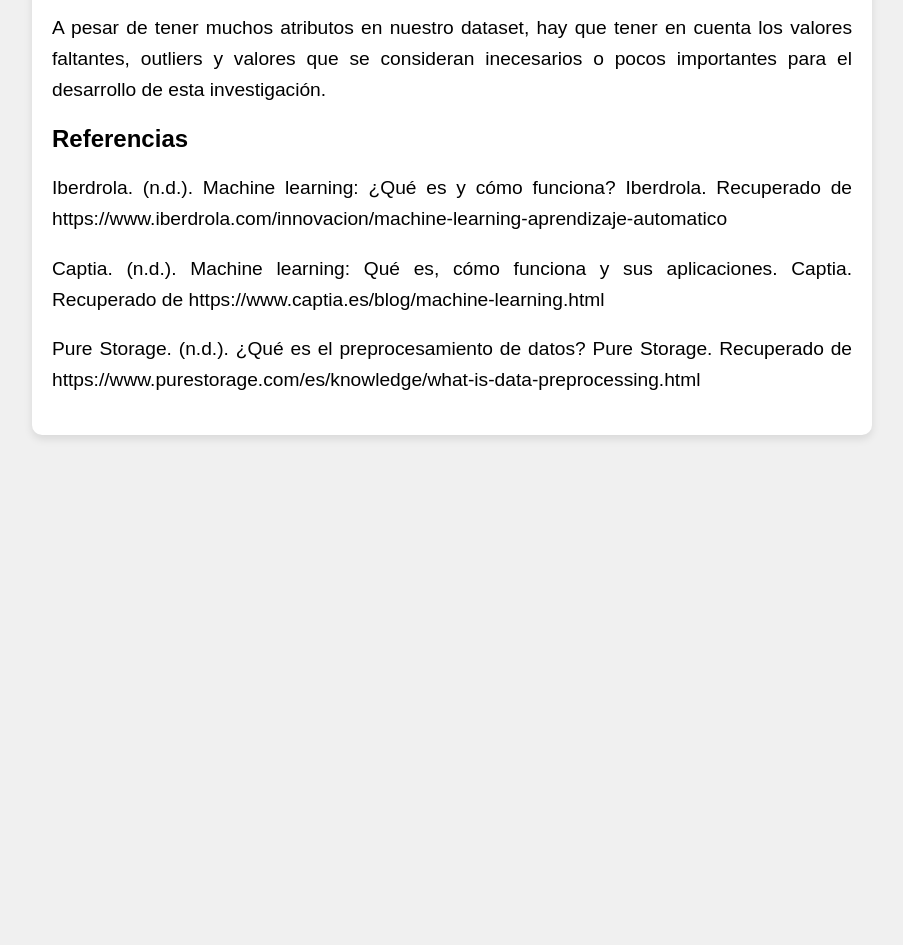
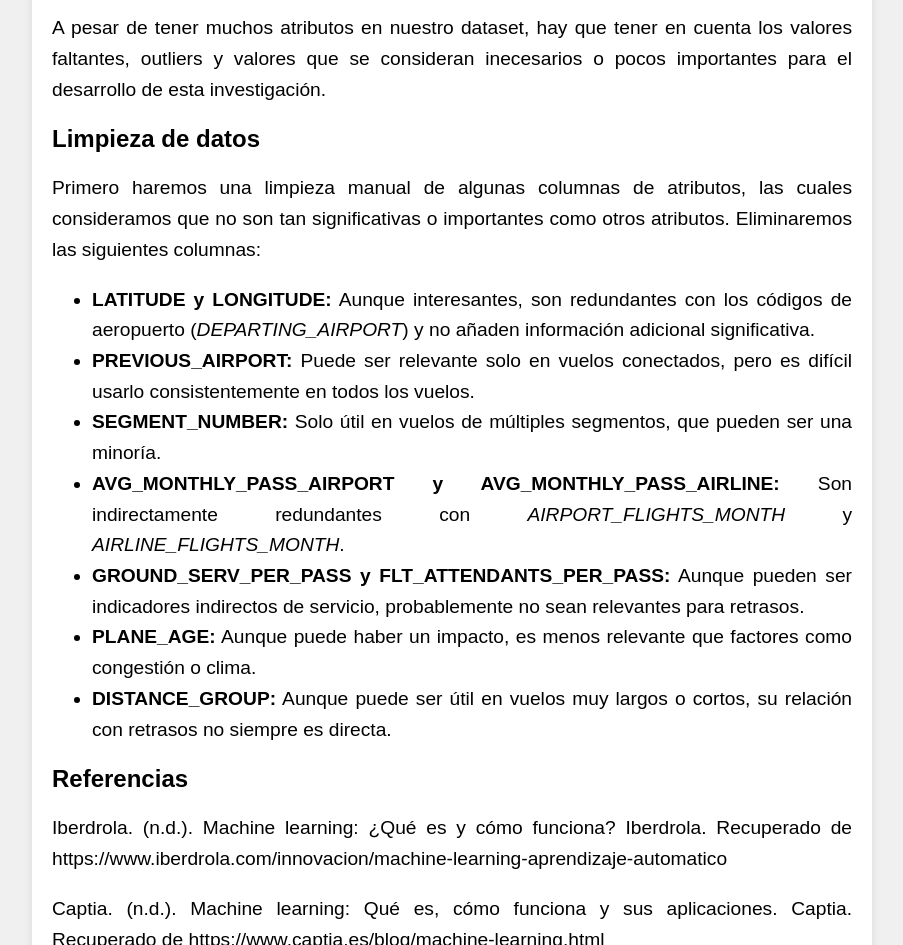
Before and after one commit to NicolasMazzey/-PortafoliosIAGrupal, a plain HTML site: page Proyecto grupal/proyectoGrupal.html in a window 1280 px wide. Shown: the part 3720-4665 px from the top of the page, without its empty margins (188-1091 px from the left). Before the commit the page ends 4215 px from the top, so only its background shows below. Drawn offline with Linux system fonts and the light colour scheme.

Commit message:
limpieza de datos

```diff
--- a/Proyecto grupal/proyectoGrupal.html
+++ b/Proyecto grupal/proyectoGrupal.html
@@ -110,6 +110,20 @@
         <p>El dataset está limitado a vuelos en Estados Unidos en 2019, lo que puede no ser representativo de patrones globales.</p>
         <p>A pesar de tener muchos atributos en nuestro dataset, hay que tener en cuenta los valores faltantes, outliers y valores que se consideran inecesarios o pocos importantes para el desarrollo de esta investigación.</p>
 
+        <h2>Limpieza de datos</h2>
+
+        <p>Primero haremos una limpieza manual de algunas columnas de atributos, las cuales consideramos que no son tan significativas o importantes como otros atributos. Eliminaremos las siguientes columnas:</p>
+
+        <ul class="detail-description">
+            <li><strong>LATITUDE y LONGITUDE:</strong> Aunque interesantes, son redundantes con los códigos de aeropuerto (<em>DEPARTING_AIRPORT</em>) y no añaden información adicional significativa.</li>
+            <li><strong>PREVIOUS_AIRPORT:</strong> Puede ser relevante solo en vuelos conectados, pero es difícil usarlo consistentemente en todos los vuelos.</li>
+            <li><strong>SEGMENT_NUMBER:</strong> Solo útil en vuelos de múltiples segmentos, que pueden ser una minoría.</li>
+            <li><strong>AVG_MONTHLY_PASS_AIRPORT y AVG_MONTHLY_PASS_AIRLINE:</strong> Son indirectamente redundantes con <em>AIRPORT_FLIGHTS_MONTH</em> y <em>AIRLINE_FLIGHTS_MONTH</em>.</li>
+            <li><strong>GROUND_SERV_PER_PASS y FLT_ATTENDANTS_PER_PASS:</strong> Aunque pueden ser indicadores indirectos de servicio, probablemente no sean relevantes para retrasos.</li>
+            <li><strong>PLANE_AGE:</strong> Aunque puede haber un impacto, es menos relevante que factores como congestión o clima.</li>
+            <li><strong>DISTANCE_GROUP:</strong> Aunque puede ser útil en vuelos muy largos o cortos, su relación con retrasos no siempre es directa.</li>
+        </ul>
+
 
 
         <h2>Referencias</h2>
```
